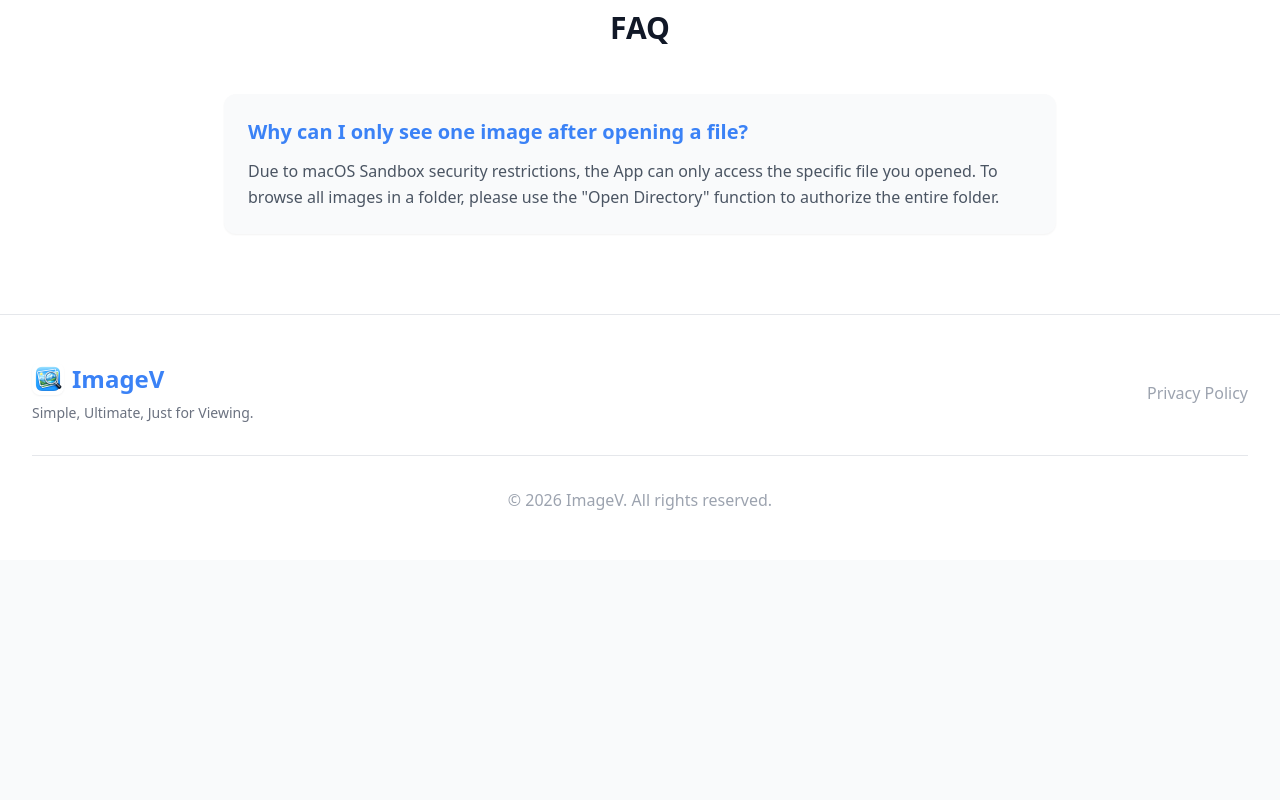
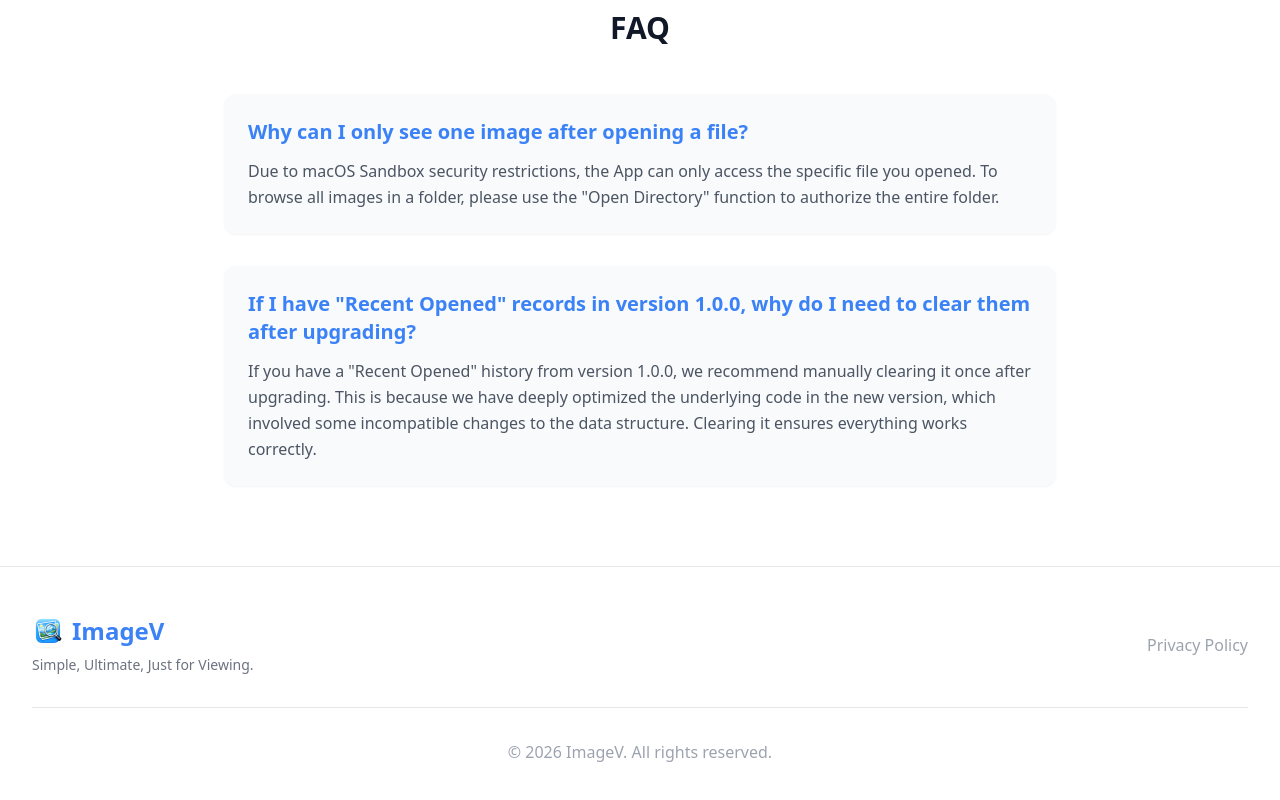
Before and after one commit to shizengzhou/image-v-home, a plain HTML site: page index.html in a window 1280 px wide. Shown: the part 2728-3528 px from the top of the page. Before the commit the page ends 3288 px from the top, so only its background shows below. Drawn offline with nearby package versions, Linux system fonts and the light colour scheme.

Commit message:
docs: 添加关于升级后清空最近打开记录的FAQ
添加中英文双语FAQ条目，解释从1.0.0版本升级后需要手动清空“最近打开”记录的原因。这是由于新版本底层代码优化导致的数据结构不兼容改进，清空记录可确保功能正常运行。

```diff
--- a/index.html
+++ b/index.html
@@ -58,6 +58,8 @@
                 'faq-title': '常见问题',
                 'faq-q1': '为什么打开文件后只能看到一张图？',
                 'faq-a1': '由于 macOS 沙盒（Sandbox）的安全限制，App 默认只能访问您主动打开的单个文件。如果您想浏览文件夹内的所有图片，请使用“打开目录”功能来授权整个文件夹。',
+                'faq-q2': '如果您在 1.0.0 版本中有“最近打开”记录，升级后为什么需要清空它？',
+                'faq-a2': '如果您在 1.0.0 版本中已经产生了“最近打开”的历史记录，由于我们在新版本中对底层代码进行了深度优化，导致部分数据结构发生了不兼容的改进。为了确保功能正常，建议您在升级后手动清空一次最近打开记录。',
                 'nav-privacy': '隐私政策',
                 'footer-slogan': '简单，极致，只为看图。',
                 'footer-copyright': '&copy; 2026 ImageV. All rights reserved.'
@@ -97,6 +99,8 @@
                 'faq-title': 'FAQ',
                 'faq-q1': 'Why can I only see one image after opening a file?',
                 'faq-a1': 'Due to macOS Sandbox security restrictions, the App can only access the specific file you opened. To browse all images in a folder, please use the "Open Directory" function to authorize the entire folder.',
+                'faq-q2': 'If I have "Recent Opened" records in version 1.0.0, why do I need to clear them after upgrading?',
+                'faq-a2': 'If you have a "Recent Opened" history from version 1.0.0, we recommend manually clearing it once after upgrading. This is because we have deeply optimized the underlying code in the new version, which involved some incompatible changes to the data structure. Clearing it ensures everything works correctly.',
                 'nav-privacy': 'Privacy Policy',
                 'footer-slogan': 'Simple, Ultimate, Just for Viewing.',
                 'footer-copyright': '&copy; 2026 ImageV. All rights reserved.'
@@ -330,6 +334,12 @@
                         由于 macOS 沙盒（Sandbox）的安全限制，App 默认只能访问您主动打开的单个文件。如果您想浏览文件夹内的所有图片，请使用“打开目录”功能来授权整个文件夹。
                     </p>
                 </div>
+                <div class="bg-gray-50 dark:bg-gray-800 p-6 rounded-xl shadow-sm">
+                    <h3 class="text-xl font-semibold mb-3 text-primary" data-i18n="faq-q2">如果您在 1.0.0 版本中有“最近打开”记录，升级后为什么需要清空它？</h3>
+                    <p class="text-gray-600 dark:text-gray-300 leading-relaxed" data-i18n="faq-a2">
+                        如果您在 1.0.0 版本中已经产生了“最近打开”的历史记录，由于我们在新版本中对底层代码进行了深度优化，导致部分数据结构发生了不兼容的改进。为了确保功能正常，建议您在升级后手动清空一次最近打开记录。
+                    </p>
+                </div>
             </div>
         </div>
     </section>
```
